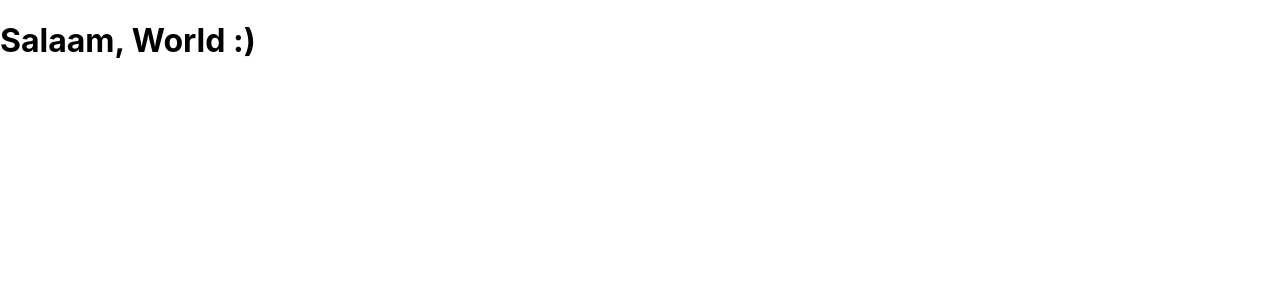
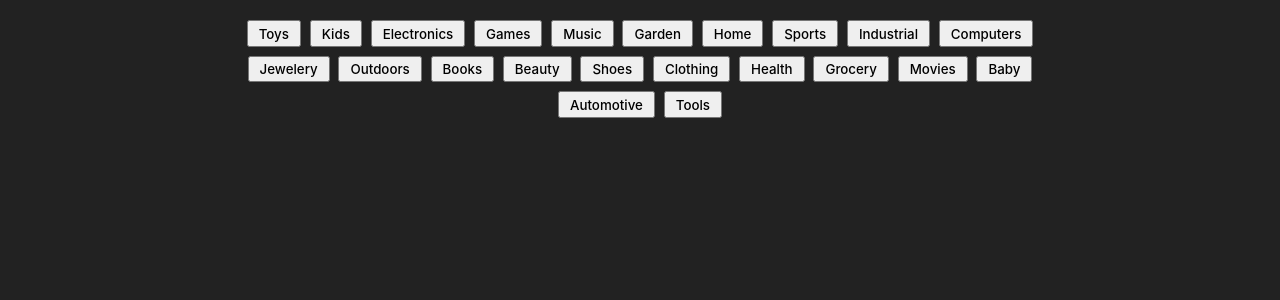
Before and after one commit to shah-a/few2.3-01-product-list, a React (Create React App) app: page / in a window 1280 px wide. Shown: the top 300 px of the page. Built offline with nearby package versions, Linux system fonts and the light colour scheme.

Commit message:
[Finished] challenge 8

```diff
--- a/src/components/App.js
+++ b/src/components/App.js
@@ -1,12 +1,12 @@
 import './App.css';
 import data, { categories, categoriesUnique, categoriesCount, namesAndCategories } from '../data';
 
-console.log(data);
+import Buttons from './Buttons/Buttons';
 
 function App() {
   return (
     <div className="App">
-      <h1>Salaam, World :)</h1>
+      <Buttons list={namesAndCategories} />
     </div>
   );
 }
--- /dev/null
+++ b/src/components/Buttons/Buttons.css
@@ -0,0 +1,13 @@
+.buttons {
+  text-align: center;
+  width: 90%;
+  max-width: 864px;
+  margin: 1em auto;
+}
+
+button {
+  margin: 0.33em;
+  padding: 0.25em 0.75em;
+  font-family: inherit;
+  font-weight: 500;
+}
--- /dev/null
+++ b/src/components/Buttons/Buttons.js
@@ -0,0 +1,13 @@
+import './Buttons.css';
+
+function Buttons(props) {
+  return (
+    <div className="buttons">
+      {props.list.map((category) => {
+        return <button>{category.name}</button>;
+      })}
+    </div>
+  );
+}
+
+export default Buttons;
--- a/src/index.css
+++ b/src/index.css
@@ -5,6 +5,8 @@ body {
     sans-serif;
   -webkit-font-smoothing: antialiased;
   -moz-osx-font-smoothing: grayscale;
+  background-color: #222222;
+  color: #eeeeee;
 }
 
 code {
```
